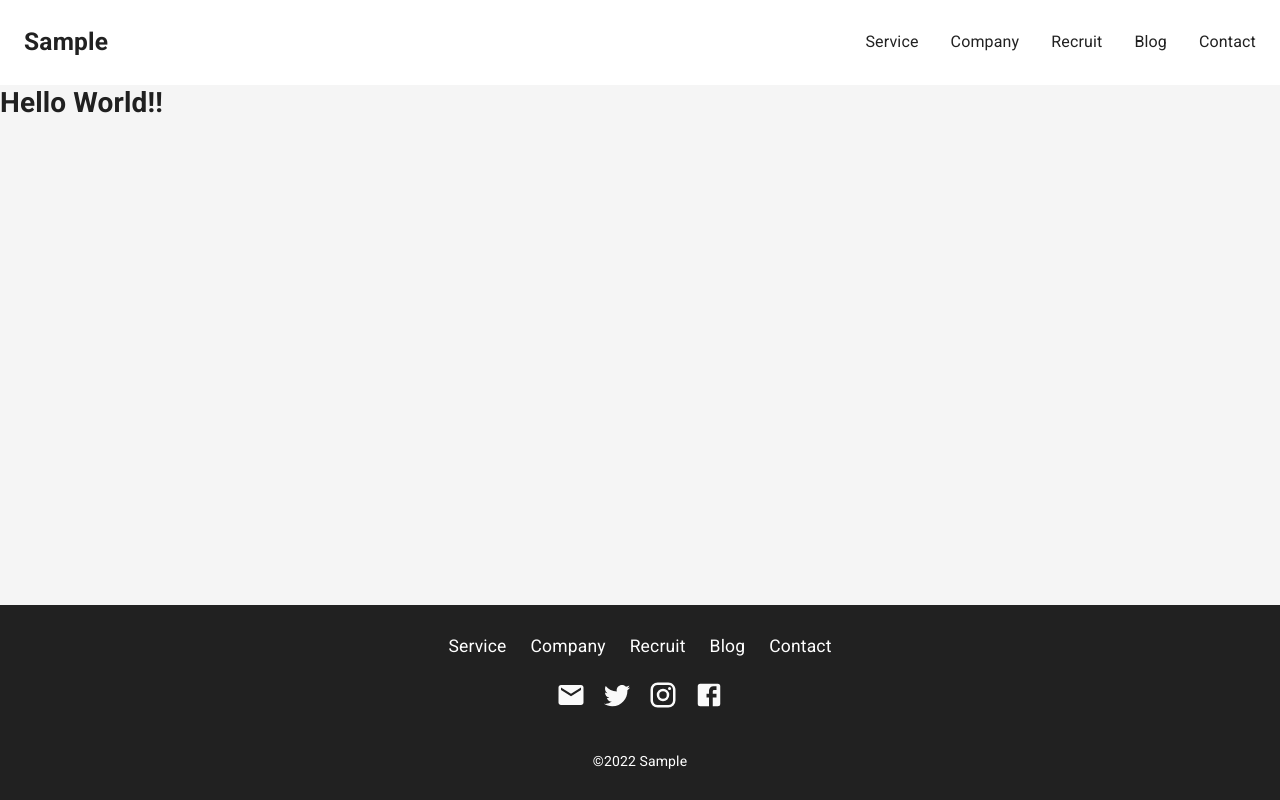
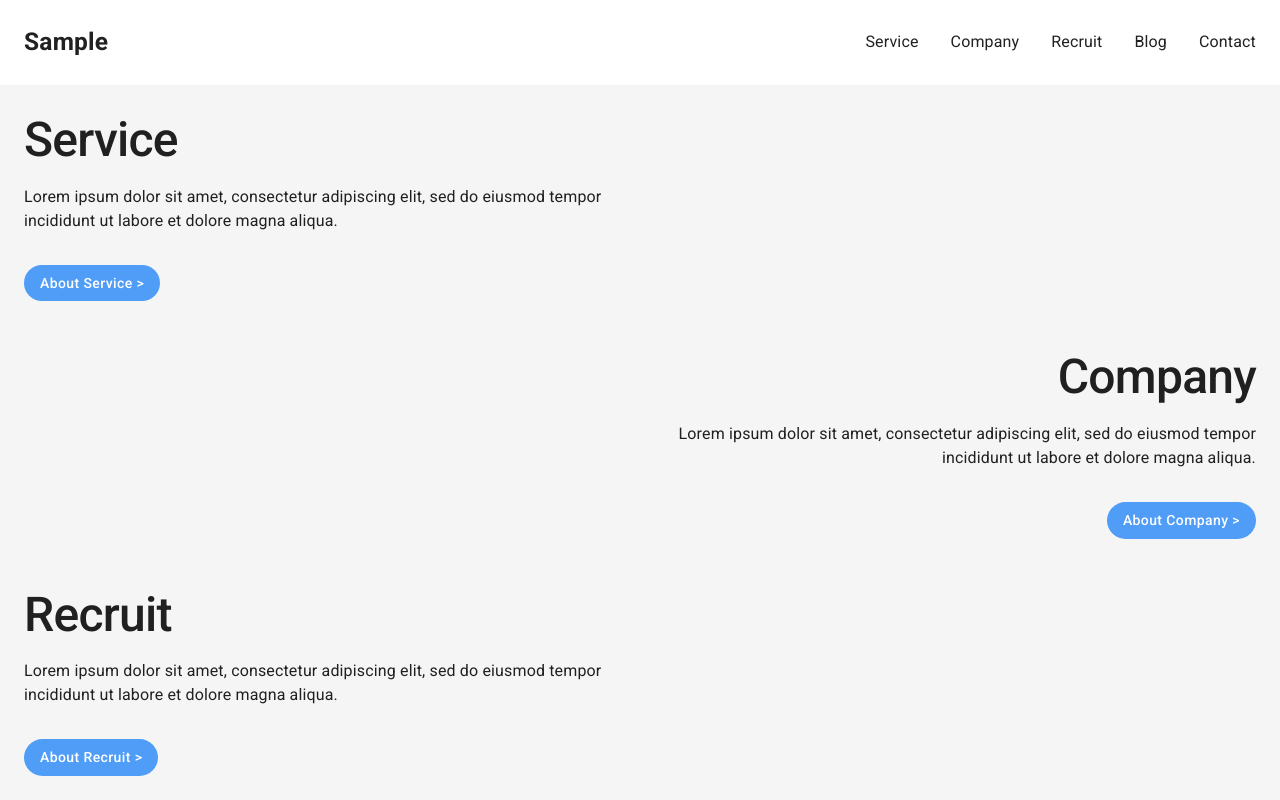
Before and after one commit to hiropppp/corporate-website-microcms, a Next.js app: page / in a window 1280 px wide. Shown: the top 800 px of the page. Built offline with nearby package versions, Linux system fonts and the light colour scheme.

Commit message:
トップページ追加（カルーセル未実装）

```diff
--- a/src/components/home/Introductions.tsx
+++ b/src/components/home/Introductions.tsx
@@ -0,0 +1,47 @@
+import { makeStyles, Theme } from "@material-ui/core/styles"
+import { Typography, Box, Button } from "@material-ui/core"
+
+const useStyles = makeStyles((theme: Theme) => ({
+    linkButton: {
+        marginTop: theme.spacing(2),
+        textTransform: "none",
+        border: "transparent 1px solid",
+        borderRadius: 50,
+        backgroundColor: "#4F9DF7",
+        color: "#fff",
+        "&:hover": {
+            backgroundColor: "#fff",
+            color: "#4F9DF7"
+        }
+    }
+}))
+
+interface IntroductionsProps {
+    index: number
+    title: string
+    description: string
+    action: string
+    href: string
+}
+
+const Introductions = ({ index, title, description, action, href }: IntroductionsProps) => {
+    const classes = useStyles()
+
+    return (
+        <>
+            <Typography variant="h1" gutterBottom align={index % 2 == 0 ? "left" : "right"}>
+                {title}
+            </Typography>
+            <Typography variant="body1" align={index % 2 == 0 ? "left" : "right"} paragraph>
+                {description}
+            </Typography>
+            <Box textAlign={index % 2 == 0 ? "left" : "right"}>
+                <Button variant="outlined" color="primary" className={classes.linkButton} href={href}>
+                    {action}
+                </Button>
+            </Box>
+        </>
+    )
+}
+
+export default Introductions
--- a/src/components/home/Slider.tsx
+++ b/src/components/home/Slider.tsx
@@ -0,0 +1,94 @@
+import React from "react"
+import { makeStyles } from "@material-ui/core/styles"
+import { Button, Paper, Typography } from "@material-ui/core"
+import Carousel from "react-material-ui-carousel"
+
+const useStyles = makeStyles(() => ({
+    slider: {
+        width: "100%"
+    },
+    media: {
+        position: "relative",
+        height: "300px",
+        overflow: "hidden",
+        padding: "20px",
+        color: "white"
+    },
+    checkButton: {
+        marginTop: "40px",
+        color: "#fff",
+        fontSize: "25px",
+        border: "3px solid white",
+        textTransform: "capitalize"
+    }
+}))
+
+interface ItemProps {
+    name: string
+    description: string
+    color: string
+}
+
+const Item = ({ name, description, color }: ItemProps) => {
+    const classes = useStyles()
+
+    return (
+        <Paper
+            className={classes.media}
+            style={{
+                backgroundColor: color
+            }}
+            elevation={10}
+            square
+        >
+            <h2>{name}</h2>
+            <p>{description}</p>
+
+            <Button className={classes.checkButton}>
+                Check it out!
+            </Button>
+        </Paper>
+    )
+}
+
+interface ItemsProps {
+    items: ItemProps[]
+}
+
+//一旦空を返却で・・・
+const Slider = ({ items }: ItemsProps) => {
+    const classes = useStyles()
+
+    return (
+        <div></div>
+    )
+}
+/*
+const Slider = ({ items }: ItemsProps) => {
+    const classes = useStyles()
+
+    return (
+        <Carousel
+            className={classes.slider}
+            autoPlay={items.length > 1 ? true : false}
+            animation="fade"
+            navButtonsAlwaysInvisible={items.length == 1 ? true : false}
+            indicators={false}
+            //timeout={300}
+            interval={300} //timeoutがエラーだったので違うpropertyを設定してみた！あってるかな？
+        >
+            {
+                items.map((item, index) => (
+                    <Item
+                        key={index}
+                        name={item.name}
+                        description={item.description}
+                        color={item.color}
+                    />
+                ))
+            }
+        </Carousel>
+    )
+}
+*/
+export default Slider
--- a/src/pages/index.tsx
+++ b/src/pages/index.tsx
@@ -1,14 +1,97 @@
-import { ThemeProvider } from "@material-ui/core/styles"
+import { makeStyles, ThemeProvider } from "@material-ui/core/styles"
+import { Container, Grid } from "@material-ui/core"
 
+import Slider from "../components/home/Slider"
+import Introductions from "../components/home/Introductions"
 import PageTemplate from "../components/layouts/PageTemplate"
 import theme from "../components/utils/theme"
 
+const useStyles = makeStyles(() => ({
+    container: {
+        marginTop: "3rem"
+    }
+}))
+
+interface Item {
+    name: string
+    description: string
+    color: string
+}
+
+interface Introduction {
+    title: string
+    description: string
+    action: string
+    href: string
+}
+
 const Home: React.FC = () => {
+    const classes = useStyles()
+
+    const items: Item[] = [
+        {
+            name: "Slide1",
+            description: "Lorem ipsum dolor sit amet, consectetur adipiscing elit, sed do eiusmod tempor incididunt ut labore et dolore magna aliqua.",
+            color: "#64ACC8"
+        },
+        {
+            name: "Slide2",
+            description: "Lorem ipsum dolor sit amet, consectetur adipiscing elit, sed do eiusmod tempor incididunt ut labore et dolore magna aliqua.",
+            color: "#7D85B1"
+        },
+        {
+            name: "Slide3",
+            description: "Lorem ipsum dolor sit amet, consectetur adipiscing elit, sed do eiusmod tempor incididunt ut labore et dolore magna aliqua.",
+            color: "#CE7E78"
+        }
+    ]
+
+    const introductions: Introduction[] = [
+        {
+            title: "Service",
+            description: "Lorem ipsum dolor sit amet, consectetur adipiscing elit, sed do eiusmod tempor incididunt ut labore et dolore magna aliqua.",
+            action: "About Service >",
+            href: "/service"
+        },
+        {
+            title: "Company",
+            description: "Lorem ipsum dolor sit amet, consectetur adipiscing elit, sed do eiusmod tempor incididunt ut labore et dolore magna aliqua.",
+            action: "About Company >",
+            href: "/company"
+        },
+        {
+            title: "Recruit",
+            description: "Lorem ipsum dolor sit amet, consectetur adipiscing elit, sed do eiusmod tempor incididunt ut labore et dolore magna aliqua.",
+            action: "About Recruit >",
+            href: "/recruit"
+        }
+    ]
+
     return (
         <>
             <ThemeProvider theme={theme}>
                 <PageTemplate title="Home | Corporate Site Sample">
-                    <h1>Hello World!!</h1>
+                    <>
+                        <Slider
+                            items={items}
+                        />
+                        {introductions.map((introduction, index) => (
+                            <Container key={index} maxWidth="lg" className={classes.container}>
+                                <Grid container justify={index % 2 == 0 ? "flex-start" : "flex-end"}>
+                                    <Grid item lg={6} md={6}>
+                                        <Introductions
+                                            index={index}
+                                            title={introduction.title}
+                                            description={introduction.description}
+                                            action={introduction.action}
+                                            href={introduction.href}
+                                        />
+                                    </Grid>
+                                </Grid>
+                            </Container>
+                        ))
+                        }
+                    </>
                 </PageTemplate>
             </ThemeProvider>
         </>
```
